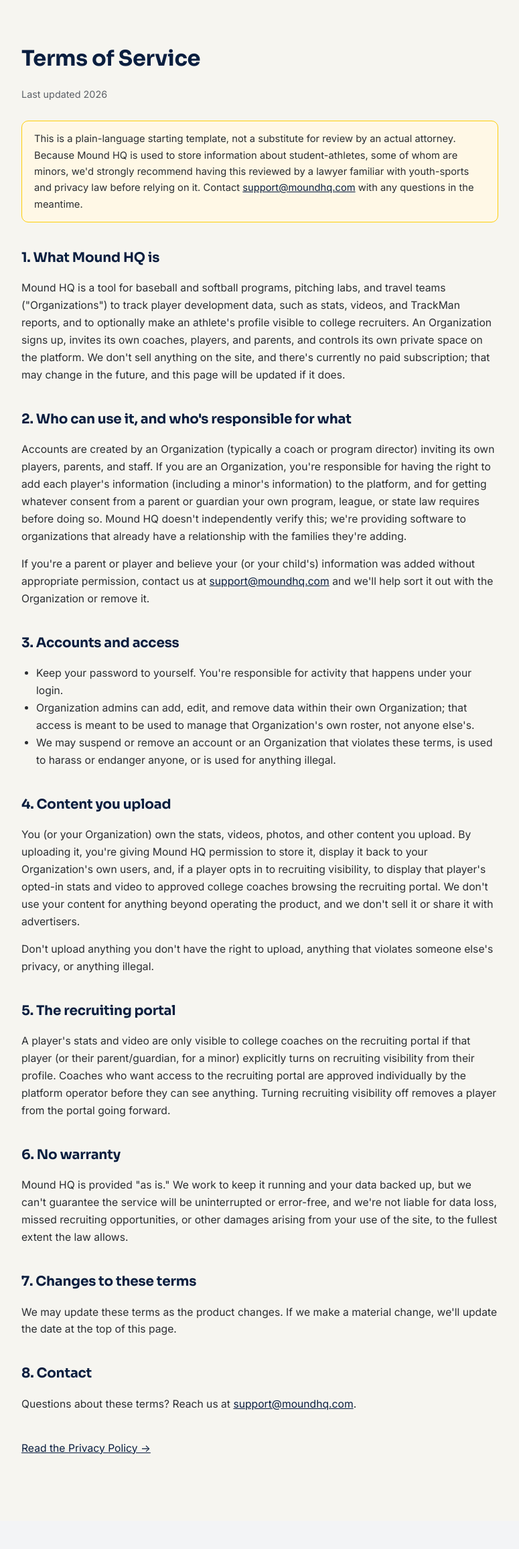
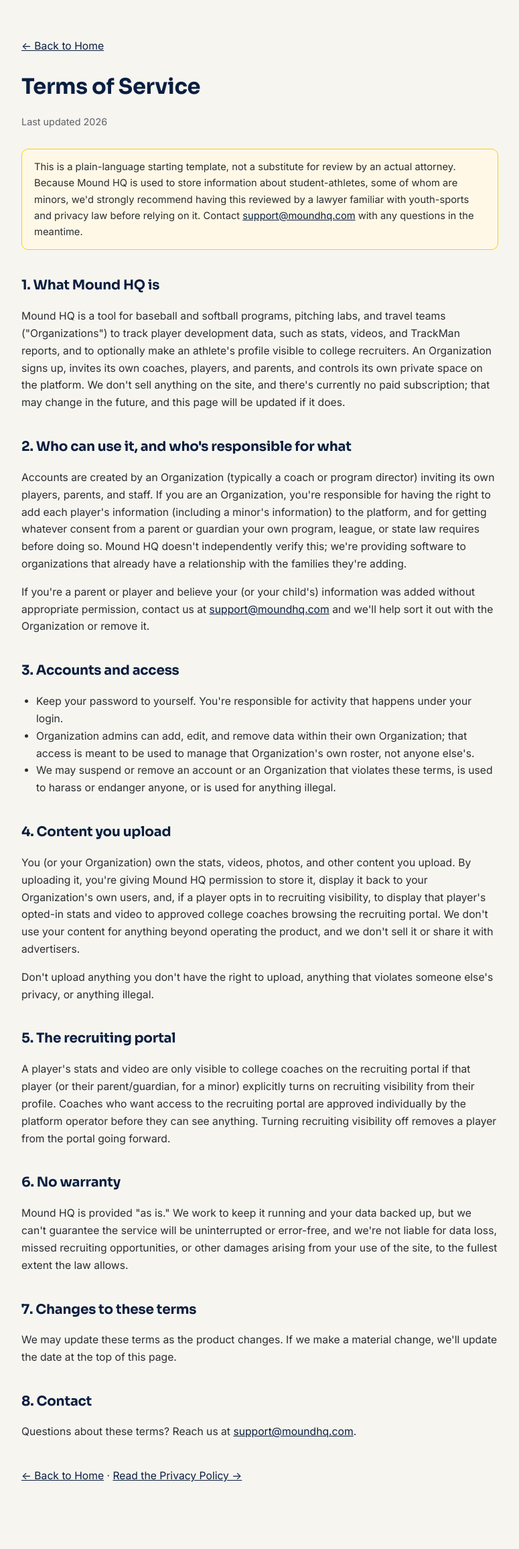
Before and after one commit to rinterdonatos/pitching-tracker-template, a Flask app: page /terms in a window 1280 px wide. Shown: the part 69-2381 px from the top of the page at 67% size, without its empty margins (252-1027 px from the left). Before the commit the page ends 2240 px from the top, so only its background shows below. Run offline with Flask 3, Linux system fonts and the light colour scheme; some libraries are stand-ins or nearby versions.

Commit message:
Add explicit 'Back to Home' links (top and bottom) to Terms of Service and Privacy Policy pages

```diff
--- a/templates/privacy.html
+++ b/templates/privacy.html
@@ -20,6 +20,7 @@
   </header>
 
   <div class="legal-wrap">
+    <p style="margin-bottom:20px;"><a href="{{ url_for('home') }}">&larr; Back to Home</a></p>
     <h1>Privacy Policy</h1>
     <p class="legal-updated">Last updated {{ current_year() }}</p>
 
@@ -126,7 +127,10 @@
       <a href="mailto:{{ support_email }}">{{ support_email }}</a>.
     </p>
 
-    <p style="margin-top:40px;"><a href="{{ url_for('terms') }}">&larr; Back to Terms of Service</a></p>
+    <p style="margin-top:40px;">
+      <a href="{{ url_for('home') }}">&larr; Back to Home</a> &middot;
+      <a href="{{ url_for('terms') }}">Back to Terms of Service</a>
+    </p>
   </div>
 </body>
 </html>
--- a/templates/terms.html
+++ b/templates/terms.html
@@ -20,6 +20,7 @@
   </header>
 
   <div class="legal-wrap">
+    <p style="margin-bottom:20px;"><a href="{{ url_for('home') }}">&larr; Back to Home</a></p>
     <h1>Terms of Service</h1>
     <p class="legal-updated">Last updated {{ current_year() }}</p>
 
@@ -107,7 +108,10 @@
       Questions about these terms? Reach us at <a href="mailto:{{ support_email }}">{{ support_email }}</a>.
     </p>
 
-    <p style="margin-top:40px;"><a href="{{ url_for('privacy') }}">Read the Privacy Policy &rarr;</a></p>
+    <p style="margin-top:40px;">
+      <a href="{{ url_for('home') }}">&larr; Back to Home</a> &middot;
+      <a href="{{ url_for('privacy') }}">Read the Privacy Policy &rarr;</a>
+    </p>
   </div>
 </body>
 </html>
```
